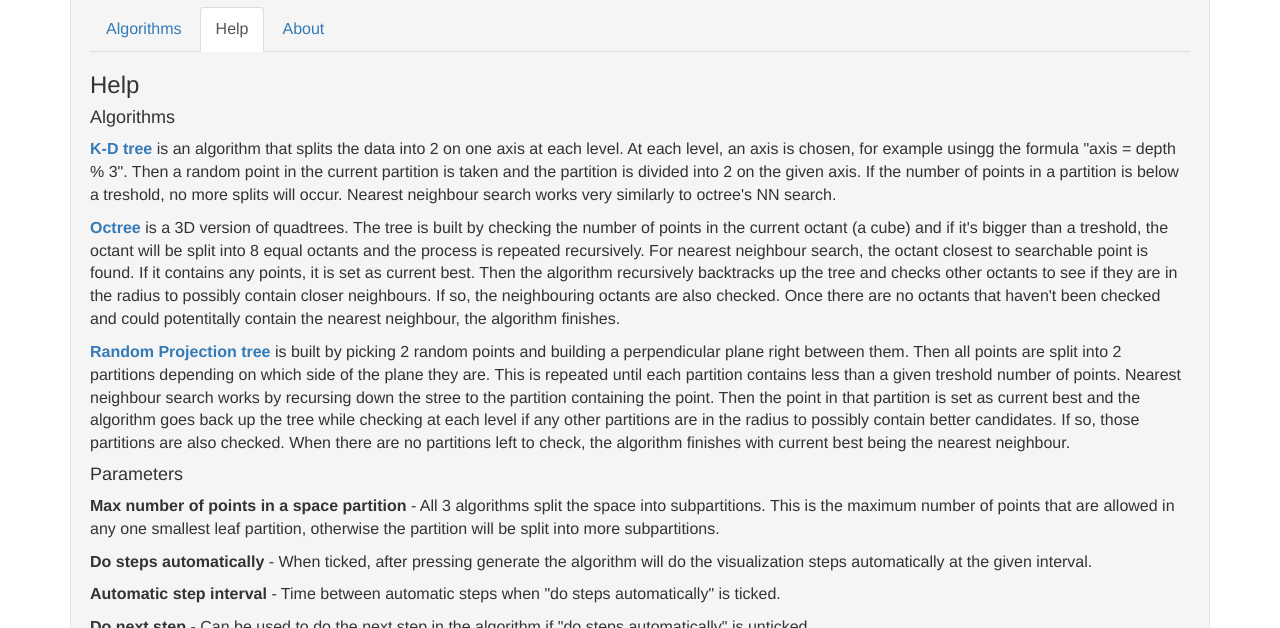
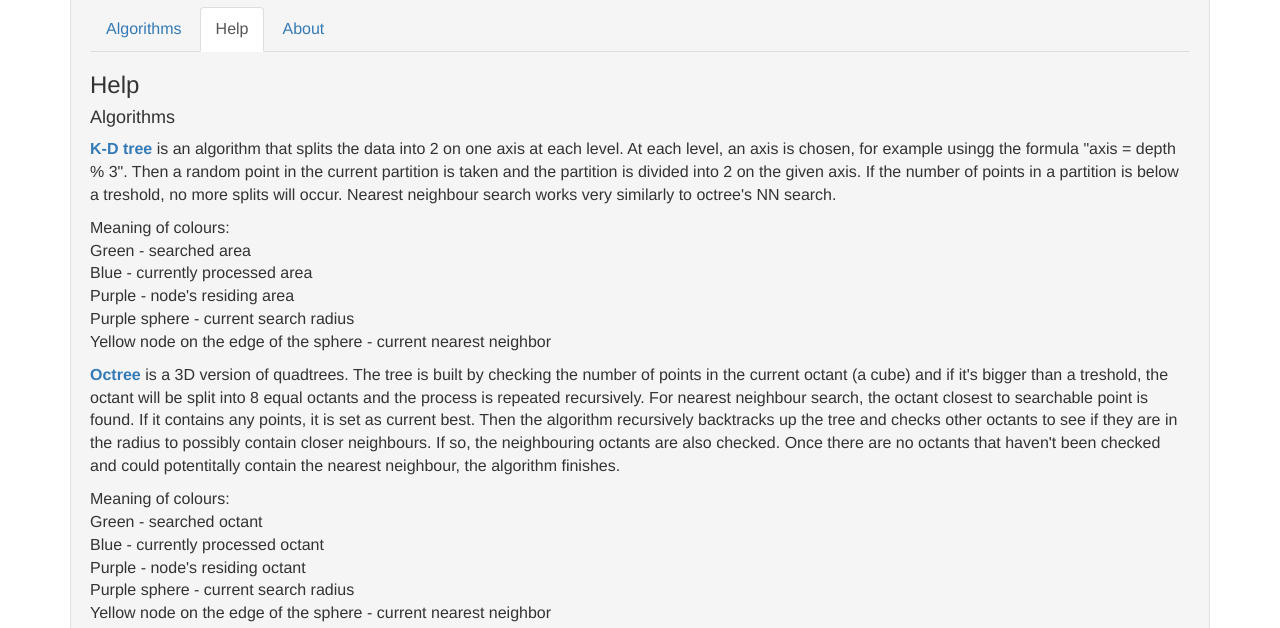
Before and after one commit to AndreasGP/NearestNeighborsWebGL3D, a plain HTML site: page index.html in a window 1280 px wide. Both pictures are taken after a click on the link "Help". Shown: the part 172-800 px from the top of the page. Drawn offline with Linux system fonts and the light colour scheme.

Commit message:
Added color definitions to Octree and KD-tree

```diff
--- a/index.html
+++ b/index.html
@@ -121,10 +121,23 @@
                         <h4>Algorithms</h4>
                         <p><strong><a href="https://en.wikipedia.org/wiki/K-d_tree">K-D tree</a></strong> is an algorithm that splits the data into 2 on one axis at each level.
                         At each level, an axis is chosen, for example usingg the formula "axis = depth % 3". Then a random point in the current partition is taken and the partition is divided into 2 on the given axis. If the number of points in a partition is below a treshold, no more splits will occur. Nearest neighbour search works very similarly to octree's NN search.</p>
+						<p>Meaning of colours:<br>
+						Green - searched area<br>
+						Blue - currently processed area<br>
+						Purple - node's residing area<br>
+						Purple sphere - current search radius<br>
+						Yellow node on the edge of the sphere - current nearest neighbor</p>
                         <p><strong><a href="https://en.wikipedia.org/wiki/Octree">Octree</a></strong> is a 3D version of quadtrees. The tree is built by checking the number of points in the current octant (a cube) and if it's bigger than a treshold, the octant will be split into 8 equal octants and the process is repeated recursively.
                         For nearest neighbour search, the octant closest to searchable point is found. If it contains any points, it is set as current best. Then the algorithm recursively backtracks up the tree and checks other octants to see if they are in the radius to possibly contain closer neighbours. If so, the neighbouring octants are also checked.
                         Once there are no octants that haven't been checked and could potentitally contain the nearest neighbour, the algorithm finishes.</p>
-                        <p><strong><a href="http://cseweb.ucsd.edu/~dasgupta/papers/rptree-stoc.pdf">Random Projection tree</a></strong> is built by picking 2 random points and building a perpendicular plane right between them. Then all points are split into 2 partitions depending on which side of the plane they are. This is repeated until each partition contains less than a given treshold number of points.
+                        <p>Meaning of colours:<br>
+						Green - searched octant<br>
+						Blue - currently processed octant<br>
+						Purple - node's residing octant<br>
+						Purple sphere - current search radius<br>
+						Yellow node on the edge of the sphere - current nearest neighbor</p>
+
+						<p><strong><a href="http://cseweb.ucsd.edu/~dasgupta/papers/rptree-stoc.pdf">Random Projection tree</a></strong> is built by picking 2 random points and building a perpendicular plane right between them. Then all points are split into 2 partitions depending on which side of the plane they are. This is repeated until each partition contains less than a given treshold number of points.
                                 Nearest neighbour search works by recursing down the stree to the partition containing the point. Then the point in that partition is set as current best and the algorithm goes back up the tree while checking at each level if any other partitions are in the radius to possibly contain better candidates. If so, those partitions are also checked.
                                 When there are no partitions left to check, the algorithm finishes with current best being the nearest neighbour.</strong></p>
                         <h4>Parameters</h4>
```
